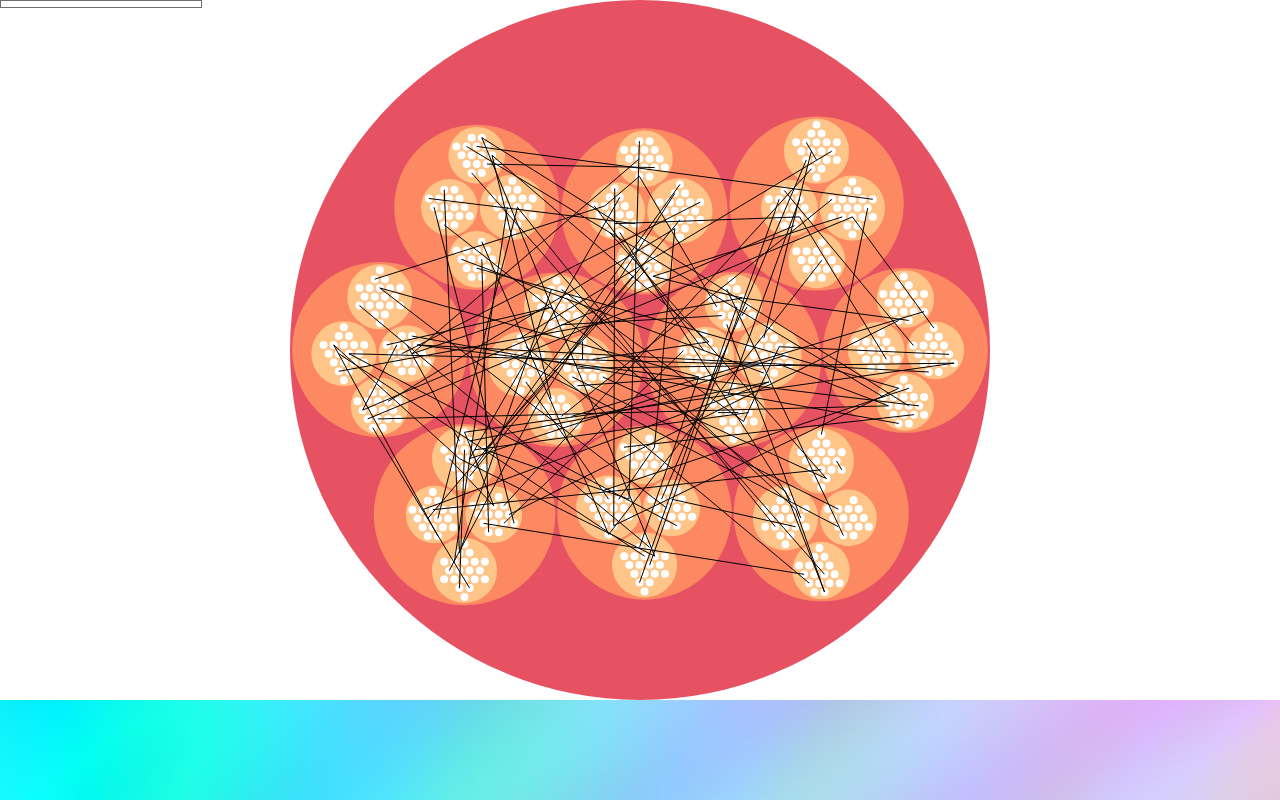
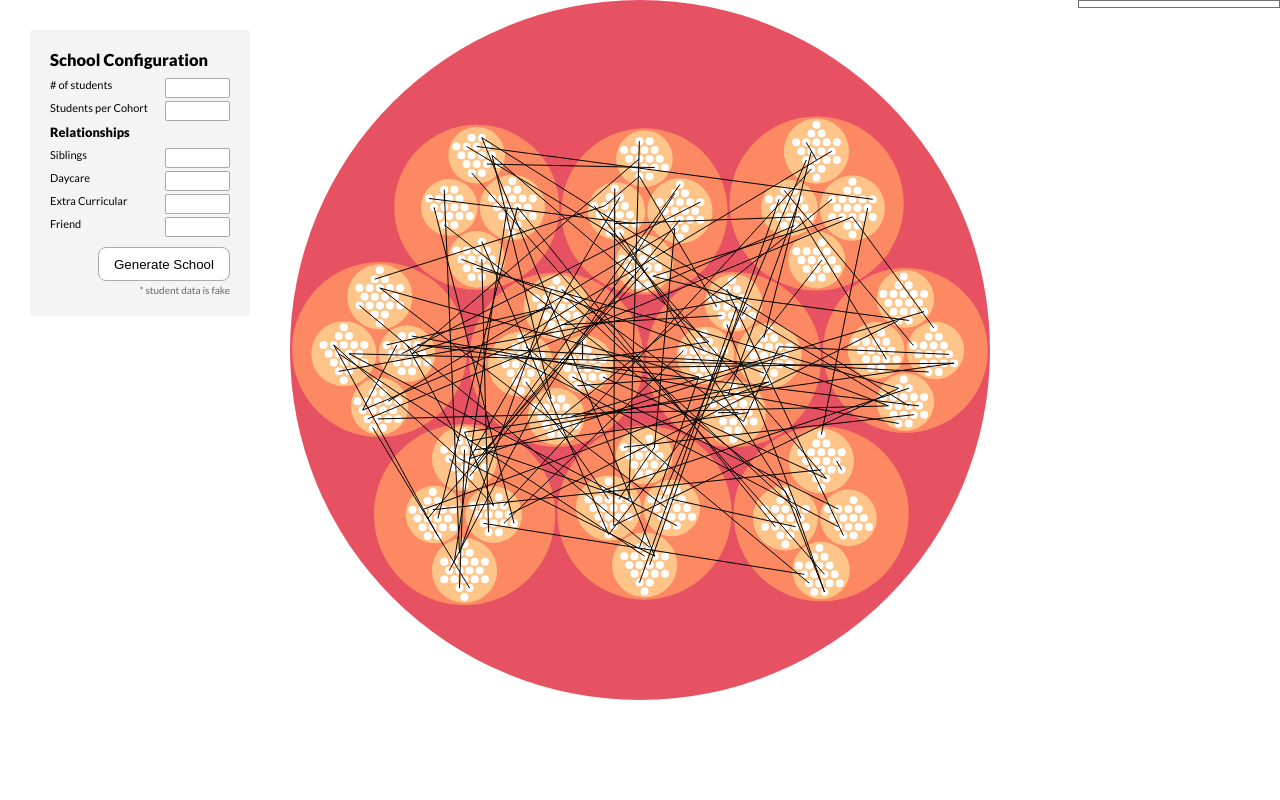
Before and after one commit to flyer1/CatBreakout, an Angular app: page /covid-tracker in a window 1280 px wide. Built offline with nearby package versions, Linux system fonts and the light colour scheme.

Commit message:
Roughing in config panel.

```diff
--- a/src/app/cat-breakout/game/game.component.html
+++ b/src/app/cat-breakout/game/game.component.html
@@ -1,3 +1,4 @@
+<div class="game-wrapper">
   <div class="game" [class.is-winner]="game && game.isWinner">
     <div class="header">
       <div class="left">
@@ -59,7 +60,8 @@
           </video>
 
           <div *ngIf="!videoPlaying" class="controls">
-          <button class="video-button" aria-pressed="true" aria-label="Play video" type="button" (click)="playVideo()">
+            <button class="video-button" aria-pressed="true" aria-label="Play video" type="button"
+              (click)="playVideo()">
               <svg class="icon" viewBox="0 0 16 16" xmlns="http://www.w3.org/2000/svg">
                 <title>Play video</title>
                 <path
@@ -108,3 +110,4 @@
       </div>
     </div>
   </div>
+</div>
--- a/src/app/cat-breakout/game/game.component.scss
+++ b/src/app/cat-breakout/game/game.component.scss
@@ -1,3 +1,8 @@
+.game-wrapper {
+  height: 100%;
+  background-image: url('../../../assets/images/game-ui/background.jpg');
+  background-size: cover;
+
   .game {
     max-width: 1130px;
     margin: 0 auto;
@@ -381,6 +386,7 @@
       }
     }
   }
+}
 
 
 
--- a/src/app/cat-breakout/store/store.component.html
+++ b/src/app/cat-breakout/store/store.component.html
@@ -1,3 +1,4 @@
+<div class="store-wrapper">
   <div class="store">
     <div class="store-header">
       <div class="close">
@@ -42,8 +43,8 @@
                 <div class="card-title">{{item.name}}</div>
                 <div class="card-summary">
                   <label [ngClass]="item.category">{{item.category}}</label>
-                <button *ngIf="!item.isPurchased" type="button" class="btn"
-                  (click)="confirmPurchase(item)" [disabled]="player.coins < item.price">Buy!</button>
+                  <button *ngIf="!item.isPurchased" type="button" class="btn" (click)="confirmPurchase(item)"
+                    [disabled]="player.coins < item.price">Buy!</button>
                   <span *ngIf="item.isPurchased" class="equip">
                     <!-- Normally I'd made this into an angular component with data binding features but this'll be a quick n dirty approach since I only need to use in 1 place in the app -->
                     <a class="switch-control" (click)="toggleAccessory(item)">
@@ -96,3 +97,4 @@
       </div>
     </div>
   </div>
+</div>
--- a/src/app/cat-breakout/store/store.component.scss
+++ b/src/app/cat-breakout/store/store.component.scss
@@ -1,3 +1,7 @@
+.store-wrapper {
+  background-image: url('../../../assets/images/game-ui/background.jpg');
+  background-size: cover;
+
   .store {
     display: grid;
     grid-template-areas:
@@ -370,3 +374,4 @@
       }
     }
   }
+}
--- a/src/app/covid-tracker/home/covid-tracker.component.html
+++ b/src/app/covid-tracker/home/covid-tracker.component.html
@@ -1,4 +1,39 @@
 <div class="covid-tracker">
+  <div class="school-settings">
+    <h2>School Configuration</h2>
+    <form>
+      <div class="control-group">
+        <label># of students</label>
+        <input type="number">
+      </div>
+      <div class="control-group">
+        <label>Students per Cohort</label>
+        <input type="number">
+      </div>
+      <h3>Relationships</h3>
+      <div class="control-group">
+        <label>Siblings</label>
+        <input type="number">
+      </div>
+      <div class="control-group">
+        <label>Daycare</label>
+        <input type="number">
+      </div>
+      <div class="control-group">
+        <label>Extra Curricular</label>
+        <input type="number">
+      </div>
+      <div class="control-group">
+        <label>Friend</label>
+        <input type="number">
+      </div>
+      <div class="actions">
+        <button type="button" (click)="generateSchool()">Generate School</button>
+        <span class="disclaimer">* student data is fake</span>
+      </div>
+    </form>
+  </div>
+
   <div class="data-visualization">
     <!-- SVG added here -->
   </div>
--- a/src/app/covid-tracker/home/covid-tracker.component.scss
+++ b/src/app/covid-tracker/home/covid-tracker.component.scss
@@ -1,4 +1,82 @@
 .covid-tracker {
+
+  .school-settings {
+    margin-left: 30px;
+    margin-top: 30px;
+    width: 180px;
+    position: absolute;
+    padding: 20px;
+    font-size: 11px;
+    background: #f4f4f4;
+    border-radius: 3px;
+
+    h2 {
+      margin-bottom: 8px;
+    }
+
+    .control-group {
+      display: flex;
+      flex-direction: row;
+      justify-content: space-between;
+      margin-bottom: 3px;
+
+      input {
+        position: relative;
+        padding: 1px 7px 2px 6px;
+        background: white;
+        border-radius: 2px;
+        width: 50px;
+        border: 1px solid darkgrey;
+        transition: border linear 0.2s, box-shadow linear 0.2s;
+        color: #222;
+
+        &[type=number] {
+          // FireFox
+          -moz-appearance: textfield;
+
+          // Hide the up/down arrows for numerics on FireFox and webkit browsers
+          // See: https://stackoverflow.com/questions/3790935/can-i-hide-the-html5-number-input-s-spin-box
+          &::-webkit-outer-spin-button,
+          &::-webkit-inner-spin-button {
+            display: none;
+            -webkit-appearance: none;
+            margin: 0;
+          }
+
+        }
+
+        &:focus:not([readonly]) {
+          border-color: #196EB3;
+        }
+      }
+    }
+
+    h3 {
+      margin-bottom: 8px;
+    }
+
+    .actions {
+      margin-top: 10px;
+      width: 100%;
+      text-align: right;
+
+      button {
+        background: white;
+        border: 1px solid #aaa;
+        margin-bottom: 3px;
+        padding: 4px 15px;
+        border-radius: 8px;
+        cursor: pointer;
+        height: 34px;
+      }
+
+      .disclaimer {
+        display: block;
+        font-size: 10px;
+        color: #666;
+      }
+    }
+  }
 
   svg {
     g {
@@ -13,7 +91,7 @@
     position: absolute;
     min-width: 200px;
     top: 0;
-    left: 0;
+    right: 0;
     background: white;
     border: 1px solid #6e6e6e;
     padding: 3px 0;
--- a/src/app/covid-tracker/home/covid-tracker.component.ts
+++ b/src/app/covid-tracker/home/covid-tracker.component.ts
@@ -302,4 +302,8 @@ export class CovidTrackerComponent implements OnInit {
   }
 
   // #endregion
+
+  generateSchool() {
+
+  }
 }
--- a/src/styles/general.scss
+++ b/src/styles/general.scss
@@ -7,17 +7,12 @@ html {
   height: 100%;
 
   body {
-    background-image: url('../assets/images/game-ui/background.jpg');
-    background-size: cover;
     font-family: 'Lato', sans-serif;
     overflow: hidden;
+    height: 100%;
+
+    .shell {
+      height: 100%;
+    }
   }
 }
-
-h1,
-h2,
-h3,
-h4,
-h5 {
-  // font-family: 'Helvetica';
-}
```
Lines whose indentation alone changed are shown as unchanged.
